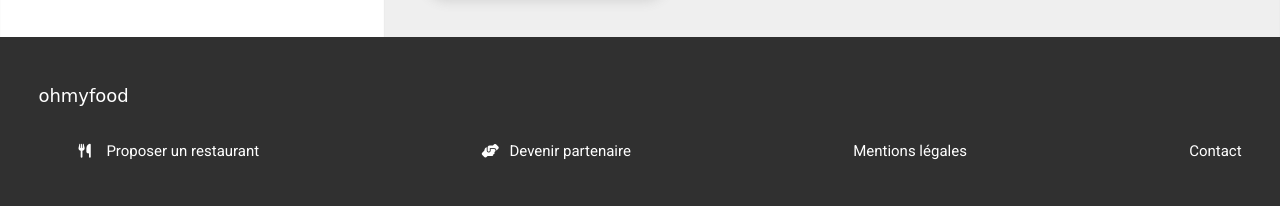
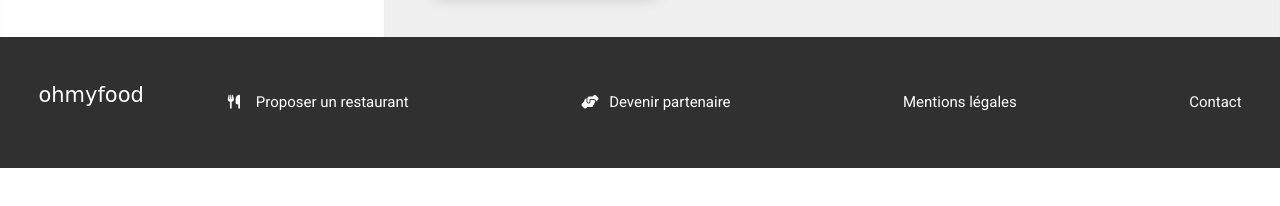
Before and after one commit to anna97490/integration-et-animation, a website: page index.html in a window 1280 px wide. Shown: the part 999-1205 px from the top of the page. After the commit the page ends 1167 px from the top, so only its background shows below. Drawn offline with Linux system fonts and the light colour scheme; a web font is replaced by a local one.

Commit message:
Modifications footer

```diff
--- a/Sass/layouts/_footer.scss
+++ b/Sass/layouts/_footer.scss
@@ -13,6 +13,9 @@
     }
     &__list {
         margin-bottom: 10px;
+        & ul {
+            padding: 0;
+        }
         &--description {
             padding: 5px 0;
             font-size: 15px;
@@ -29,33 +32,60 @@
         }
     }
     @include medium {
+        display: flex;
         &__logo {
-            font-size: 20px;
-            margin-bottom: 30px;
+            & a {
+                @include logo-medium;
+            }
         }
-        &__list ul {
+        &__container {
+            width: 100%;
+            line-height: 2.5;
+        }
+        &__list {
+            width: 100%;
+        & ul {
             display: flex;
             justify-content: space-between;
+            }
         }
     }
-    @include large{
+    @include large {
+        display: flex;
         &__logo {
-            font-size: 20px;
-            margin-bottom: 30px;
+            & a {
+                @include logo-l-xl;
+            }
         }
-        &__list ul {
+        &__container {
+            width: 100%;
+            line-height: 2.5;
+        }
+        &__list {
+            width: 100%;
+        & ul {
             display: flex;
             justify-content: space-between;
+            }
         }
     }
-    @include x-large{
+    @include x-large {
+        display: flex;
         &__logo {
-            font-size: 20px;
-            margin-bottom: 30px;
+            & a {
+               @include logo-l-xl;
+            }
         }
-        &__list ul {
+        &__container {
+            width: 100%;
+            line-height: 2.5;
+        }
+        &__list {
+            width: 100%;
+        & ul {
             display: flex;
             justify-content: space-between;
+            }
         }
     }
 }
--- a/Sass/utils/_animation.scss
+++ b/Sass/utils/_animation.scss
@@ -1,7 +1,7 @@
 /*LOADER ANIMATION*/
 .loader {
+    z-index: 20;
     height: 100%;
-    background: $color-greymedium;
     opacity: 1;
     margin: auto;
     position: fixed;
@@ -16,7 +16,7 @@
         justify-content: center;
         align-items: center;
         position: fixed;
-        pointer-events: none;
+        background: $color-greymedium;
         width: 100%;
         height: 100%;
         top: 0em;
@@ -25,8 +25,8 @@
     }
     &__background {
         position: relative;
-        width: 120px;
-        height: 120px;
+        width: 80px;
+        height: 80px;
         display: inline-block;
         animation: spin 1.3s linear infinite;
     }
@@ -63,12 +63,60 @@
     }
     &__logo {
         margin-left: 1em;
-        width: 15em;
+        width: 8em;
     }
     &__txt {
         margin-bottom: 10px;
         margin-left: 8px;
-        font-size: 3em;
+        font-size: 1em;
+    }
+    @include small {
+        &__background {
+            width: 120px;
+            height: 120px;
+        }
+        &__logo {
+            width: 15em;
+        }
+        &__txt {
+            font-size: 3em;
+        }
+    }
+    @include medium {
+        &__background {
+            width: 120px;
+            height: 120px;
+        }
+        &__logo {
+            width: 15em;
+        }
+        &__txt {
+            font-size: 3em;
+        }
+    }
+    @include large {
+        &__background {
+            width: 120px;
+            height: 120px;
+        }
+        &__logo {
+            width: 15em;
+        }
+        &__txt {
+            font-size: 3em;
+        }
+    }
+    @include x-large {
+        &__background {
+            width: 120px;
+            height: 120px;
+        }
+        &__logo {
+            width: 15em;
+        }
+        &__txt {
+            font-size: 3em;
+        }
     }
 }
 
--- a/Sass/utils/_mixins.scss
+++ b/Sass/utils/_mixins.scss
@@ -19,3 +19,13 @@
         @content;
     }
 }
+
+//Footer
+@mixin logo-medium {
+    font-size: 21px;
+    margin: 0 2em 0 0;
+}
+@mixin logo-l-xl {
+    font-size: 21px;
+    margin: 0 4em 0 0;
+}
--- a/index.html
+++ b/index.html
@@ -199,7 +199,7 @@
     <div class="footer__logo">
       <a href="index.html">ohmyfood</a>
     </div>
-    <div class="footer_container">
+    <div class="footer__container">
       <div class="footer__list">
         <ul>
           <li class="footer__list--description">
```
Also changed, not shown: alafrancaise.html (+1 -1 lines), lanoteenchantee.html (+1 -1 lines), lapalettedugout.html (+1 -1 lines), ledelicedessens.html (+1 -1 lines), .style.css, 1 other file.
